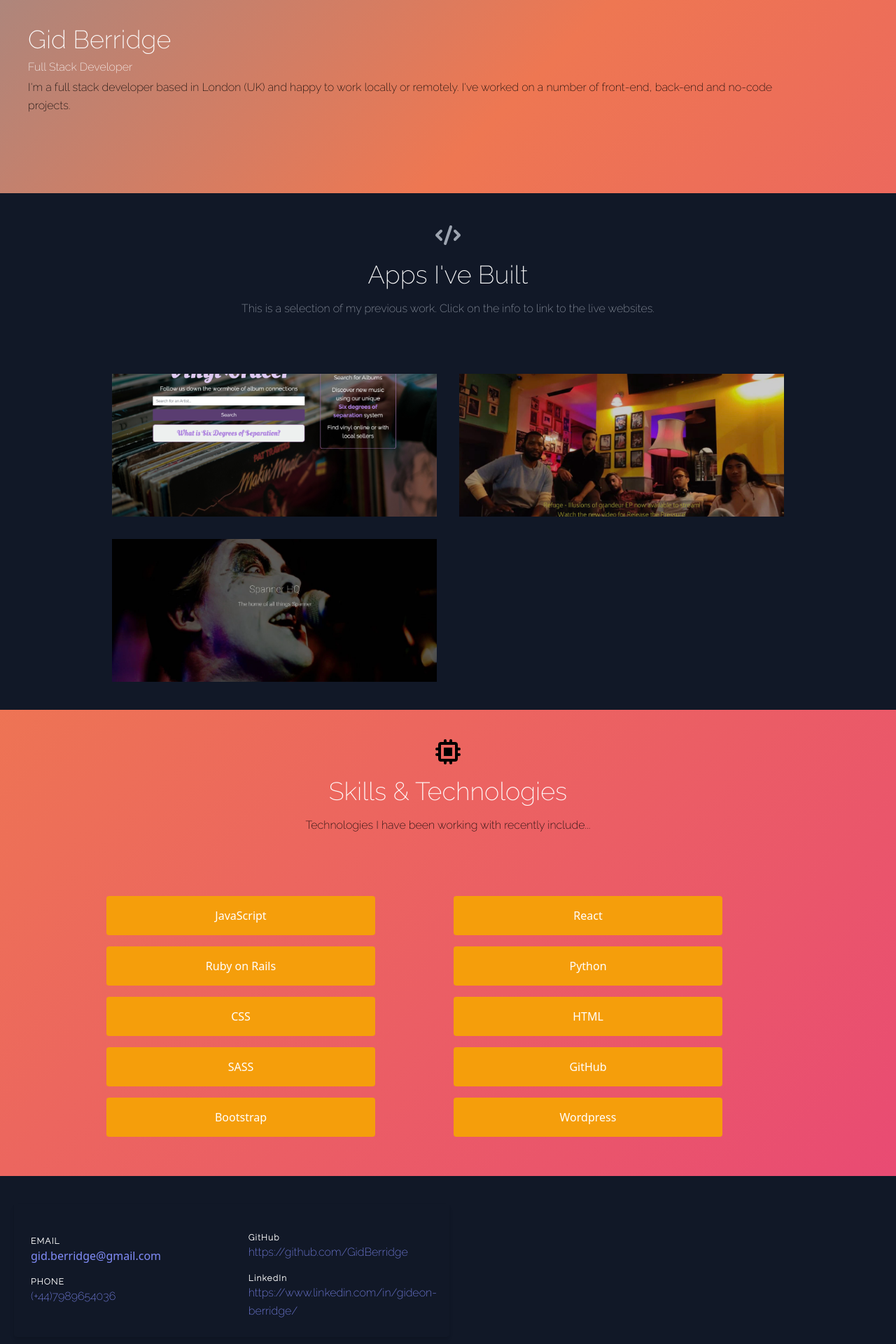
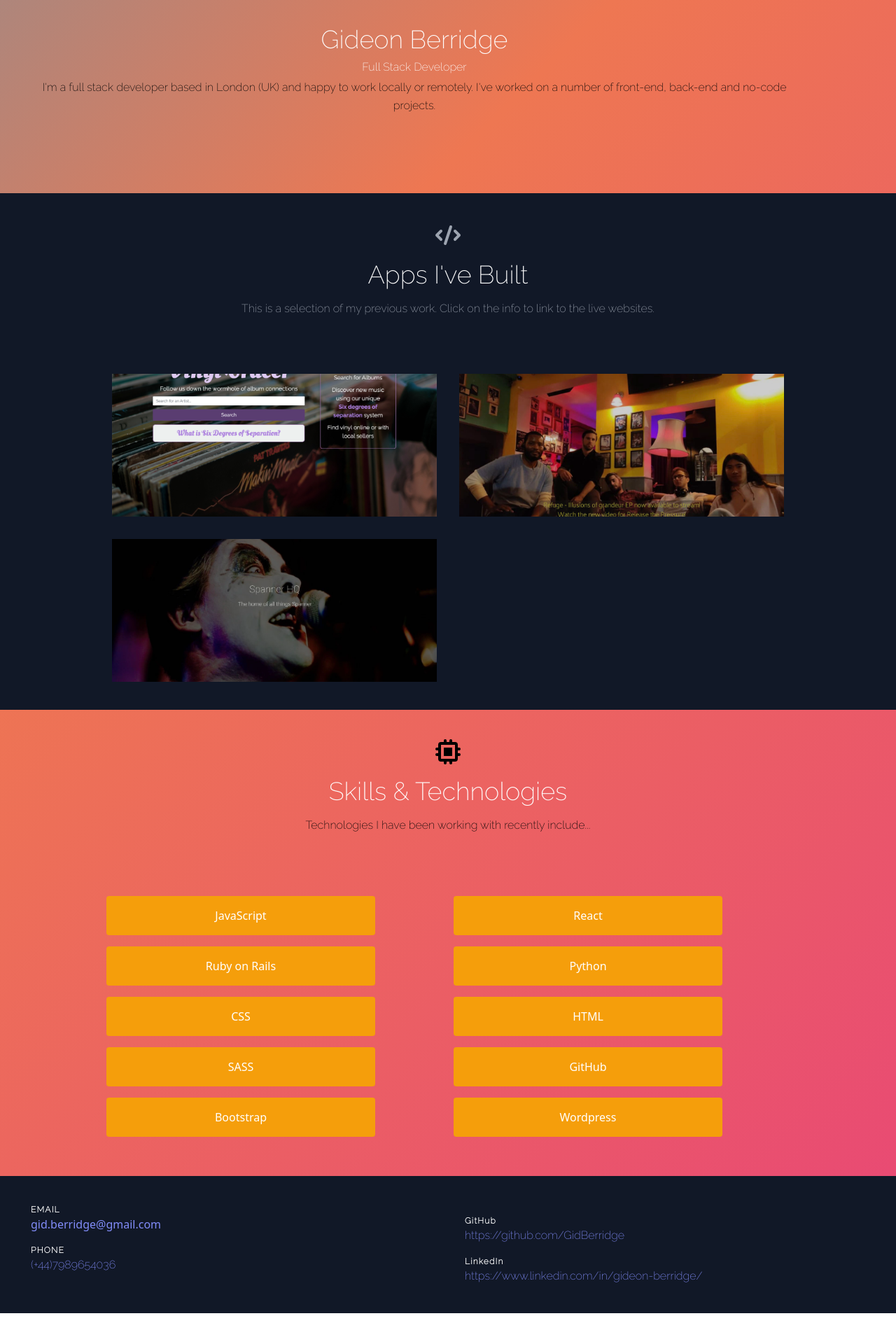
Before and after one commit to GidBerridge/profile2, a React (Create React App) app: page / in a window 1280 px wide. Shown: the part 116-2036 px from the top of the page at 70% size. After the commit the page ends 1992 px from the top, so only its background shows below. Built offline with nearby package versions, Linux system fonts and the light colour scheme.

Commit message:
about text centered

```diff
--- a/src/components/About.js
+++ b/src/components/About.js
@@ -4,9 +4,9 @@ export default function About() {
   return (
     <section id="about">
       <div className="container mx-auto flex px-10 py-20 md:flex-row flex-col place-self-center">
-        <div className="lg:flex-grow md:w-1/2 lg:pr-24 md:pr-16 flex flex-col md:items-start md:text-left mb-16 md:mb-0 items-center text-center">
-          <h1 className="title-font sm:text-4xl text-3xl mb-2 font-medium text-white">
-            Gid Berridge
+        <div className="lg:flex-grow md:w-1/2 lg:pr-24 md:pr-16 flex flex-col  mb-16 md:mb-0 items-center text-center">
+          <h1 className="title-font sm:text-4xl text-3xl mb-2 font-medium text-white text-center">
+            Gideon Berridge
           </h1>
           <h2 className="text-white mb-1 font-medium title-font">Full Stack Developer</h2>
           <p className="mb-8 leading-relaxed">
--- a/src/components/Contact.js
+++ b/src/components/Contact.js
@@ -26,8 +26,7 @@ export default function Contact() {
 
   return (
     <section id="contact" className="relative bg-gray-900">
-      <div className="container px-5 py-10 mx-auto flex sm:flex-nowrap flex-wrap">
-        <div className="relative flex flex-wrap items-center py-6 rounded shadow-md  grid-cols-2">
+      <div className="container px-5 py-10 mx-auto flex sm:flex-nowrap flex-wrap grid-cols-2">
           <div className="lg:w-1/2 px-6 mt-4 lg:mt-0 ">
             <h2 className="title-font font-semibold text-white tracking-widest text-xs">
               EMAIL
@@ -50,7 +49,6 @@ export default function Contact() {
               LinkedIn
             </h2>
             <p className="text-indigo-400 leading-relaxed"><a href="https://www.linkedin.com/in/gideon-berridge/">https://www.linkedin.com/in/gideon-berridge/</a></p>
-            </div>
           </div>
         {/* <div className="lg:w-2/3 md:w-1/2 bg-gray-900 rounded-lg overflow-hidden sm:mr-10 p-10 flex items-end justify-start relative">
           <iframe
```
Lines whose indentation alone changed are shown as unchanged.
